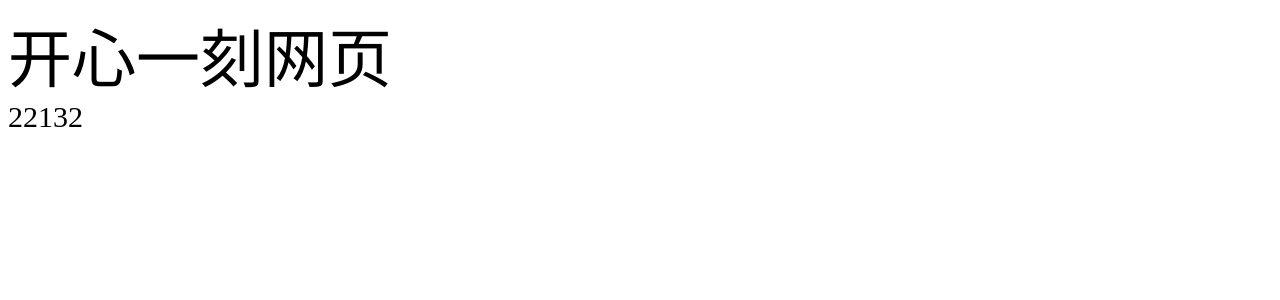
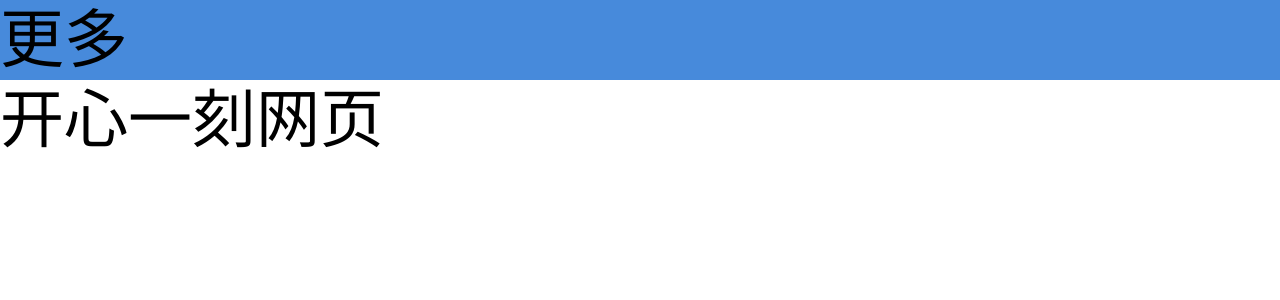
Before and after one commit to shaqihe/life-app-vue, a Vue app: page /#/happy in a window 1280 px wide. Shown: the top 300 px of the page. Built offline with nearby package versions, Linux system fonts and the light colour scheme.

Commit message:
@misc 初步制定公共header

```diff
--- a/src/App.vue
+++ b/src/App.vue
@@ -7,13 +7,9 @@
 </template>
 
 <script>
-import Hello from './components/Hello'
-
+import "./assets/scss/base.scss";
 export default {
   name: 'app',
-  components: {
-    Hello
-  }
 }
 </script>
 
--- /dev/null
+++ b/src/components/Header.vue
@@ -0,0 +1,81 @@
+/**
+ * ----------------------------------------------------------
+ * 每个页面的头部位置
+ *
+ * @version  1.0
+ * @author shaqihe(shaqihecome@163.com)
+ *
+ * @module src/components/header
+ * ----------------------------------------------------------
+ */
+
+<template>
+    <div>
+        <div class="page-cover"
+            v-if="showMenu"
+            @click="showMenus">weewe
+        </div>
+        <div class="nv-toolbar">
+            <div class="toolbar-nav" @click="showMenus">更多</div>
+            <span v-text="pageType"></span>
+        </div>
+        <section class="nav-list" :class="{ show: showMenu }">
+            <ul>
+                <li>全部</li>
+                <li>开心一刻</li>
+                <li>生活出行</li>
+                <li>关于</li>
+            </ul>
+        </section>
+    </div>
+</template>
+
+<script>
+    export default {
+        name: 'pageHeader',
+        props: ['pageType'],
+        data (){
+            return {
+                showMenu: false
+            }
+        },
+        methods: {
+            showMenus (){
+                this.showMenu=!this.showMenu;
+            },
+        }
+    }
+</script>
+
+<style lang="scss">
+.toolbar-nav {
+    height: 80px;
+    line-height: 80px;
+    background: #478adb;
+}
+
+.nav-list {
+    position: fixed;
+    top: 0;
+    bottom: 0;
+    left: -200px;
+    width: 200px;
+    background-color: #fff;
+    color: #313131;
+    transition: all .3s ease;
+    z-index: 99;
+    &.show{
+        transform: translateX(200px);
+    }
+}
+
+.page-cover {
+    position: fixed;
+    top: 0;
+    right: 0;
+    bottom: 0;
+    left: 0;
+    background: rgba(0, 0, 0, .4);
+    z-index: 7;
+}
+</style>
--- a/src/pages/happy.vue
+++ b/src/pages/happy.vue
@@ -1,18 +1,22 @@
 <template>
-  <div class="hello">
-  开心一刻网页
-    <div class="divtest">22132</div>
-  </div>
+    <div>
+        <page-header/>
+        <div>
+        开心一刻网页
+        </div>
+    </div>
 </template>
 
 <script>
+import pageHeader from '../components/Header'
 export default {
-  name: 'hello',
-  data () {
-    return {
-      msg: 'Welcome to Your Vue.js App'
+    name: 'happy',
+    data () {
+        return {}
+    },
+    components: {
+        pageHeader
     }
-  }
 }
 </script>
 
```
Also changed, not shown: src/assets/logo.png (deleted).
